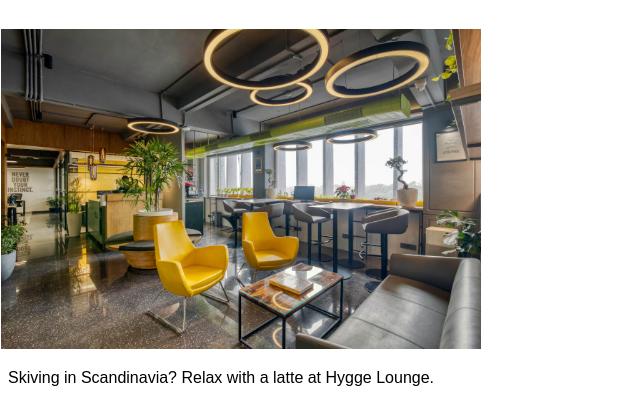
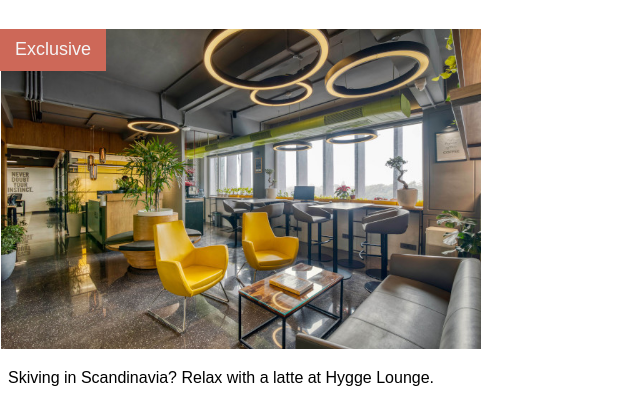
Before and after one commit to rodrigozuniga/coWorkSpace, a website built with Vite: page index.html in a window 1280 px wide. Shown: the part 352-753 px from the top of the page, without its empty margins (0-640 px from the left). Built offline with nearby package versions, Linux system fonts and the light colour scheme.

Commit message:
adding "Exclusive" banner on first picture.

```diff
--- a/index.css
+++ b/index.css
@@ -49,6 +49,27 @@ body {
     letter-spacing:5px;
 }
 
+.item{
+    position:relative
+}
+
+#exclusiveBanner{
+    position:absolute;
+    top:0;
+    left:0;
+    margin:auto auto;
+    padding-top:10px;
+    padding-left:15px;
+    padding-right:15px;
+    background-color: #cd6858;
+    height:2rem;
+    color:white;
+    font-size:large;
+    font-weight:400;
+    color:whitesmoke;
+}
+
+
 .item-img{
     width:30rem;
     margin-left:1px;
--- a/index.html
+++ b/index.html
@@ -40,6 +40,8 @@
 
 			<section class="item">
 				<img src="images/hygge.jpg" class="item-img" alt="A smart coworking space">
+					<p id="exclusiveBanner">Exclusive</p>
+				</img>
 				<div class="caption">
 					<p class="picCaption">Skiving in Scandinavia? Relax with a latte at Hygge Lounge.</p>
 				</div>
```
